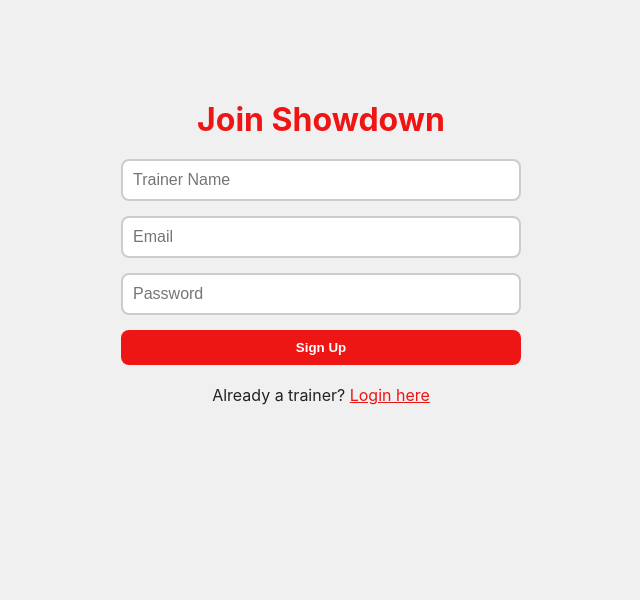
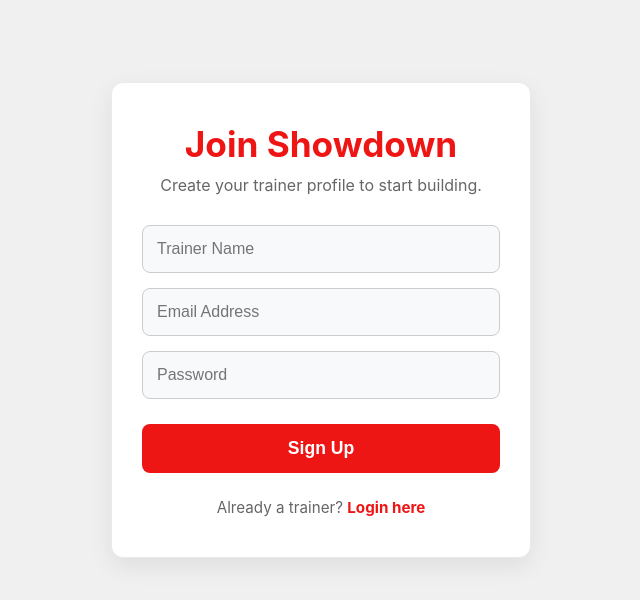
Before and after one commit to Viiridiz/Showdown, a React (Vite) app in the folder frontend/: page /register in a window 1280 px wide. Shown: the top 600 px of the page, without its empty margins (319-959 px from the left). Built offline with nearby package versions, Linux system fonts and the light colour scheme.

Commit message:
Polished UI for Authentication

```diff
--- a/frontend/src/pages/Login.tsx
+++ b/frontend/src/pages/Login.tsx
@@ -1,5 +1,5 @@
 import { useState } from 'react';
-import {Link } from 'react-router-dom';
+import { Link } from 'react-router-dom';
 import api from '../api/axiosConfig';
 
 export default function Login() {
@@ -19,18 +19,33 @@ export default function Login() {
   };
 
   return (
-    <div style={{ maxWidth: '400px', margin: '100px auto', textAlign: 'center' }}>
-      <h1 style={{ color: 'var(--poke-red)', marginBottom: '20px' }}>Login to Showdown</h1>
+    <div style={{ display: 'flex', justifyContent: 'center', alignItems: 'center', minHeight: '80vh', padding: '20px' }}>
+      <div style={{
+        width: '100%', maxWidth: '420px', backgroundColor: '#fff',
+        padding: '40px 30px', borderRadius: '12px',
+        boxShadow: '0 8px 24px rgba(0,0,0,0.08)', border: '1px solid #eaeaea',
+        textAlign: 'center'
+      }}>
 
-      {error && <p style={{ color: 'var(--poke-red)', fontWeight: 'bold' }}>{error}</p>}
+        <div style={{ marginBottom: '30px' }}>
+          <h1 style={{ color: 'var(--poke-red)', margin: '0 0 10px 0', fontSize: '2.2rem' }}>Welcome Back</h1>
+          <p style={{ color: '#666', margin: 0 }}>Login to manage your Showdown teams.</p>
+        </div>
+
+        {error && (
+          <div style={{ backgroundColor: '#ffebee', color: 'var(--poke-red)', padding: '10px', borderRadius: '8px', marginBottom: '20px', fontWeight: 'bold', border: '1px solid #ffcdd2' }}>
+            {error}
+          </div>
+        )}
 
         <form onSubmit={handleLogin} style={{ display: 'flex', flexDirection: 'column', gap: '15px' }}>
           <input
             type="email"
-          placeholder="Email"
+            placeholder="Email Address"
             value={email}
             onChange={e => setEmail(e.target.value)}
             required
+            style={{ padding: '14px', borderRadius: '8px', border: '1px solid var(--poke-gray)', fontSize: '1rem', backgroundColor: '#f8f9fa' }}
           />
           <input
             type="password"
@@ -38,13 +53,17 @@ export default function Login() {
             value={password}
             onChange={e => setPassword(e.target.value)}
             required
+            style={{ padding: '14px', borderRadius: '8px', border: '1px solid var(--poke-gray)', fontSize: '1rem', backgroundColor: '#f8f9fa' }}
           />
-        <button type="submit">Login</button>
+          <button type="submit" style={{ padding: '14px', fontSize: '1.1rem', borderRadius: '8px', marginTop: '10px' }}>
+            Login
+          </button>
         </form>
 
-      <p style={{ marginTop: '20px' }}>
-        No account? <Link to="/register" style={{ color: 'var(--poke-red)' }}>Register here</Link>
+        <p style={{ marginTop: '25px', color: '#666', fontSize: '0.95rem' }}>
+          No account? <Link to="/register" style={{ color: 'var(--poke-red)', fontWeight: 'bold', textDecoration: 'none' }}>Register here</Link>
         </p>
+      </div>
     </div>
   );
 }
--- a/frontend/src/pages/Register.tsx
+++ b/frontend/src/pages/Register.tsx
@@ -20,10 +20,24 @@ export default function Register() {
   };
 
   return (
-    <div style={{ maxWidth: '400px', margin: '100px auto', textAlign: 'center' }}>
-      <h1 style={{ color: 'var(--poke-red)', marginBottom: '20px' }}>Join Showdown</h1>
+    <div style={{ display: 'flex', justifyContent: 'center', alignItems: 'center', minHeight: '80vh', padding: '20px' }}>
+      <div style={{
+        width: '100%', maxWidth: '420px', backgroundColor: '#fff',
+        padding: '40px 30px', borderRadius: '12px',
+        boxShadow: '0 8px 24px rgba(0,0,0,0.08)', border: '1px solid #eaeaea',
+        textAlign: 'center'
+      }}>
 
-      {error && <p style={{ color: 'var(--poke-red)', fontWeight: 'bold' }}>{error}</p>}
+        <div style={{ marginBottom: '30px' }}>
+          <h1 style={{ color: 'var(--poke-red)', margin: '0 0 10px 0', fontSize: '2.2rem' }}>Join Showdown</h1>
+          <p style={{ color: '#666', margin: 0 }}>Create your trainer profile to start building.</p>
+        </div>
+
+        {error && (
+          <div style={{ backgroundColor: '#ffebee', color: 'var(--poke-red)', padding: '10px', borderRadius: '8px', marginBottom: '20px', fontWeight: 'bold', border: '1px solid #ffcdd2' }}>
+            {error}
+          </div>
+        )}
 
         <form onSubmit={handleRegister} style={{ display: 'flex', flexDirection: 'column', gap: '15px' }}>
           <input
@@ -32,13 +46,15 @@ export default function Register() {
             value={name}
             onChange={e => setName(e.target.value)}
             required
+            style={{ padding: '14px', borderRadius: '8px', border: '1px solid var(--poke-gray)', fontSize: '1rem', backgroundColor: '#f8f9fa' }}
           />
           <input
             type="email"
-          placeholder="Email"
+            placeholder="Email Address"
             value={email}
             onChange={e => setEmail(e.target.value)}
             required
+            style={{ padding: '14px', borderRadius: '8px', border: '1px solid var(--poke-gray)', fontSize: '1rem', backgroundColor: '#f8f9fa' }}
           />
           <input
             type="password"
@@ -46,13 +62,17 @@ export default function Register() {
             value={password}
             onChange={e => setPassword(e.target.value)}
             required
+            style={{ padding: '14px', borderRadius: '8px', border: '1px solid var(--poke-gray)', fontSize: '1rem', backgroundColor: '#f8f9fa' }}
           />
-        <button type="submit">Sign Up</button>
+          <button type="submit" style={{ padding: '14px', fontSize: '1.1rem', borderRadius: '8px', marginTop: '10px' }}>
+            Sign Up
+          </button>
         </form>
 
-      <p style={{ marginTop: '20px' }}>
-        Already a trainer? <Link to="/login" style={{ color: 'var(--poke-red)' }}>Login here</Link>
+        <p style={{ marginTop: '25px', color: '#666', fontSize: '0.95rem' }}>
+          Already a trainer? <Link to="/login" style={{ color: 'var(--poke-red)', fontWeight: 'bold', textDecoration: 'none' }}>Login here</Link>
         </p>
+      </div>
     </div>
   );
 }
```
Lines whose indentation alone changed are shown as unchanged.
